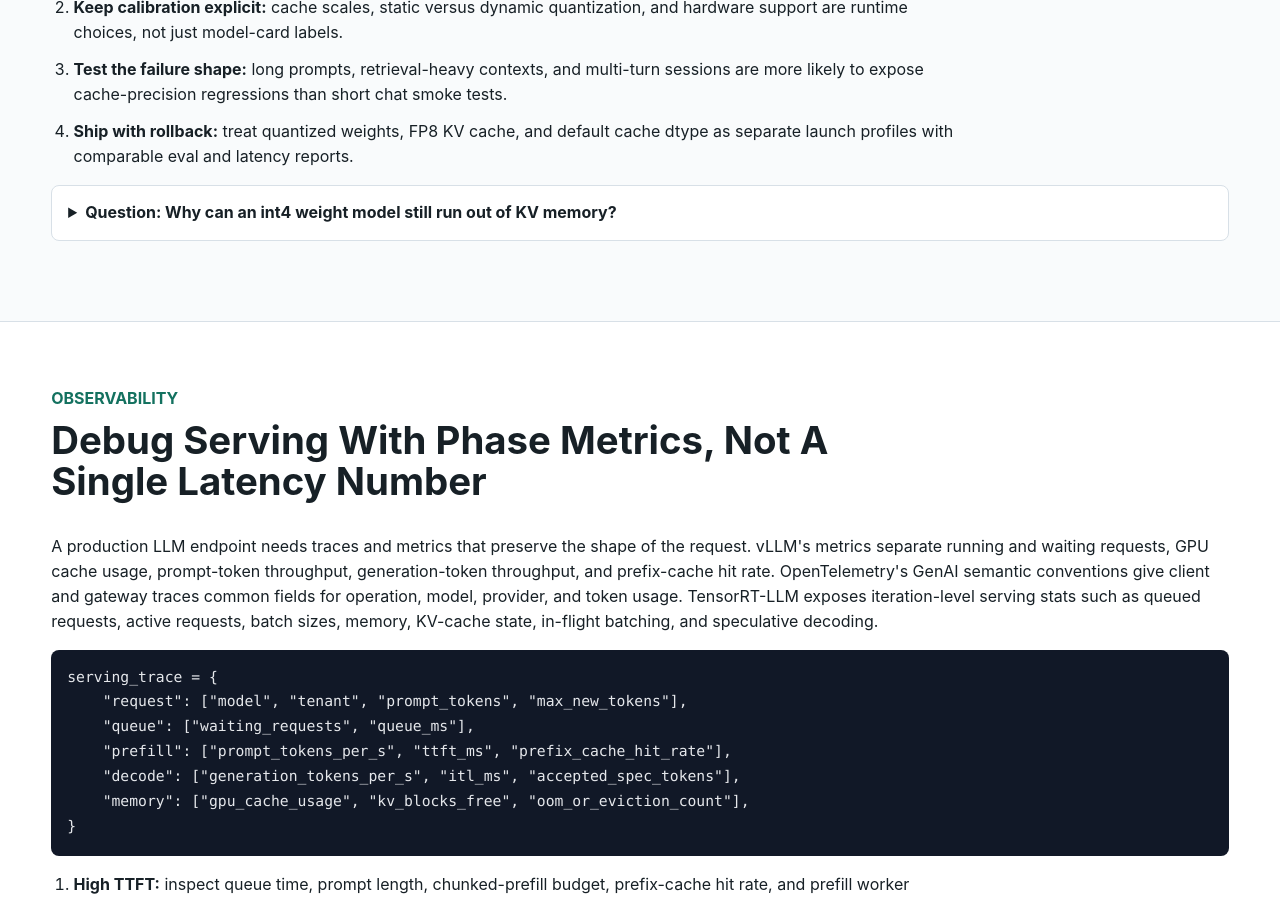
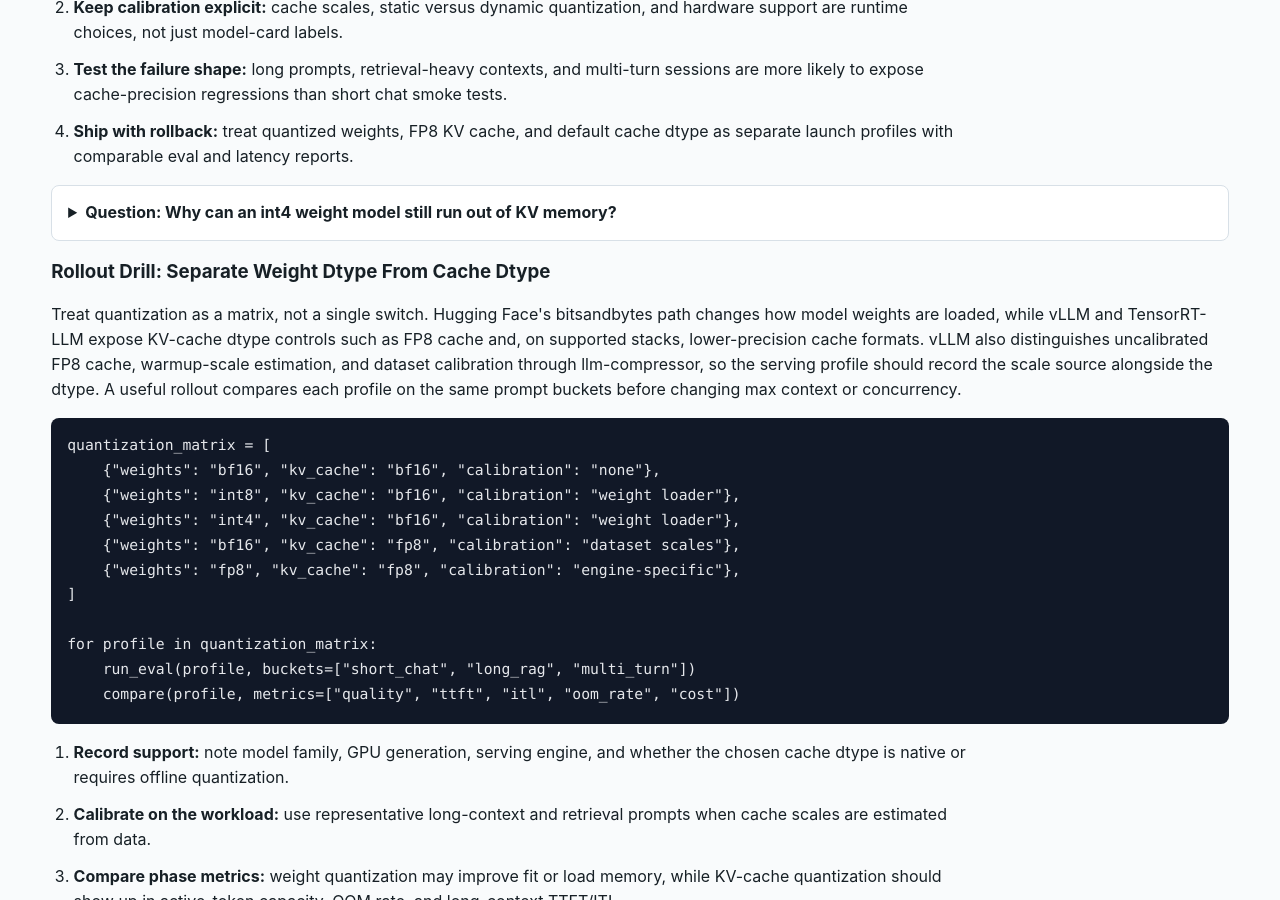
Before and after one commit to kennethli319/kennethli319.github.io, a Jekyll site: the page llm-ml-course/lessons/production-serving.html, which Jekyll copies as it is, in a window 1280 px wide and 900 px high, scrolled down 11175 px. Built offline with Jekyll 4.4.1, drawn with Linux system fonts in a browser that asks for light colours; some of the changed text lies outside the part shown.

Commit message:
Update LLM course quantization drill

```diff
--- a/llm-ml-course/lessons/production-serving.html
+++ b/llm-ml-course/lessons/production-serving.html
@@ -456,6 +456,38 @@ rollout_gate = (
         <summary>Question: Why can an int4 weight model still run out of KV memory?</summary>
         <p>Weight quantization shrinks stored parameters. It does not automatically shrink the per-token keys and values accumulated during generation, so long contexts and many active streams can still exhaust the cache budget.</p>
       </details>
+      <h3>Rollout Drill: Separate Weight Dtype From Cache Dtype</h3>
+      <p>
+        Treat quantization as a matrix, not a single switch. Hugging Face's
+        bitsandbytes path changes how model weights are loaded, while vLLM and
+        TensorRT-LLM expose KV-cache dtype controls such as FP8 cache and, on
+        supported stacks, lower-precision cache formats. vLLM also distinguishes
+        uncalibrated FP8 cache, warmup-scale estimation, and dataset calibration
+        through llm-compressor, so the serving profile should record the scale
+        source alongside the dtype. A useful rollout compares each profile on
+        the same prompt buckets before changing max context or concurrency.
+      </p>
+      <pre><code>quantization_matrix = [
+    {"weights": "bf16", "kv_cache": "bf16", "calibration": "none"},
+    {"weights": "int8", "kv_cache": "bf16", "calibration": "weight loader"},
+    {"weights": "int4", "kv_cache": "bf16", "calibration": "weight loader"},
+    {"weights": "bf16", "kv_cache": "fp8", "calibration": "dataset scales"},
+    {"weights": "fp8", "kv_cache": "fp8", "calibration": "engine-specific"},
+]
+
+for profile in quantization_matrix:
+    run_eval(profile, buckets=["short_chat", "long_rag", "multi_turn"])
+    compare(profile, metrics=["quality", "ttft", "itl", "oom_rate", "cost"])</code></pre>
+      <ol class="steps">
+        <li><strong>Record support:</strong> note model family, GPU generation, serving engine, and whether the chosen cache dtype is native or requires offline quantization.</li>
+        <li><strong>Calibrate on the workload:</strong> use representative long-context and retrieval prompts when cache scales are estimated from data.</li>
+        <li><strong>Compare phase metrics:</strong> weight quantization may improve fit or load memory, while KV-cache quantization should show up in active-token capacity, OOM rate, and long-context TTFT/ITL.</li>
+        <li><strong>Keep rollback orthogonal:</strong> be able to disable cache quantization without changing the weight checkpoint, tokenizer, sampling contract, or eval threshold.</li>
+      </ol>
+      <details class="qa">
+        <summary>Question: What should a quantized-cache launch report include besides memory saved?</summary>
+        <p>It should include cache dtype, scale source, hardware and engine support, prompt buckets tested, quality deltas, TTFT, ITL, OOM or eviction rate, and the rollback profile that restores the previous cache dtype.</p>
+      </details>
     </section>
 
     <section id="observability" class="band">
```
Also changed, not shown: llm-ml-course/README.md (+4 -0 lines).
